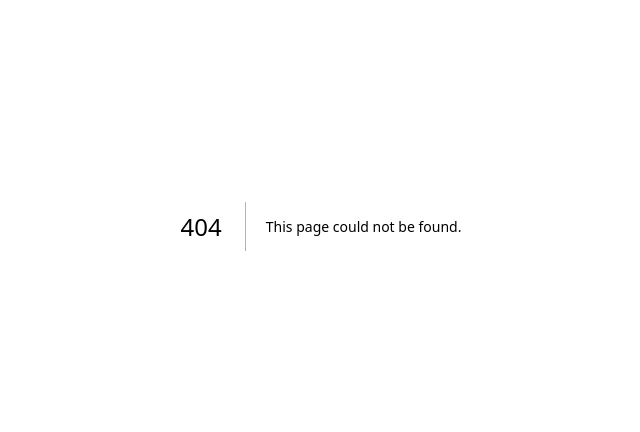
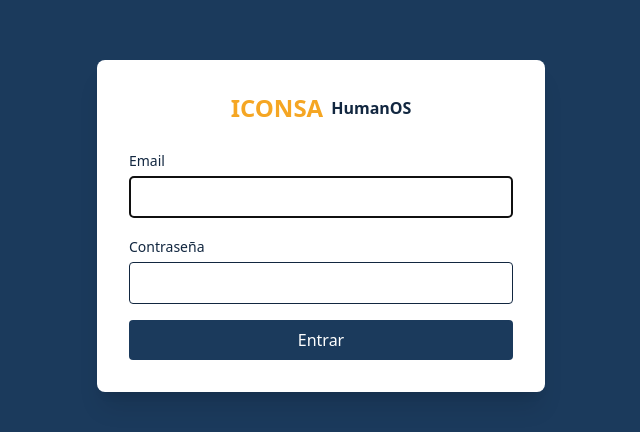
Before and after one commit to jecg2804/HumanOS, a Next.js app: page /login in a window 1280 px wide. Before the commit this address had no page. Shown: the part 174-606 px from the top of the page, without its empty margins (319-959 px from the left). Built offline with nearby package versions, Linux system fonts and the light colour scheme.

Commit message:
feat: auth middleware, login flow, and getMe with role

```diff
--- a/next.config.ts
+++ b/next.config.ts
@@ -1,7 +1,9 @@
 import type { NextConfig } from 'next';
 
 const config: NextConfig = {
-  typedRoutes: true,
+  // typedRoutes intentionally disabled for MVP: bloquea redirects dinámicos
+  // (login `next` param, server actions). Re-evaluar post-MVP.
+  typedRoutes: false,
 };
 
 export default config;
--- /dev/null
+++ b/src/app/login/actions.ts
@@ -0,0 +1,25 @@
+'use server';
+import { redirect } from 'next/navigation';
+import { createServerClientPublic } from '@/lib/supabase/server';
+
+export async function loginAction(formData: FormData) {
+  const email = String(formData.get('email') ?? '').trim();
+  const password = String(formData.get('password') ?? '');
+  const next = String(formData.get('next') ?? '/inicio');
+
+  const supabase = await createServerClientPublic();
+  const { error } = await supabase.auth.signInWithPassword({ email, password });
+
+  if (error) {
+    redirect(
+      `/login?error=${encodeURIComponent('Email o contraseña incorrectos')}&next=${encodeURIComponent(next)}`,
+    );
+  }
+  redirect(next);
+}
+
+export async function logoutAction() {
+  const supabase = await createServerClientPublic();
+  await supabase.auth.signOut();
+  redirect('/login');
+}
--- /dev/null
+++ b/src/app/login/page.tsx
@@ -0,0 +1,72 @@
+import type { Metadata } from 'next';
+import { loginAction } from './actions';
+
+export const metadata: Metadata = {
+  title: 'Iniciar sesión — HumanOS',
+};
+
+export default async function LoginPage({
+  searchParams,
+}: {
+  searchParams: Promise<{ next?: string; error?: string }>;
+}) {
+  const sp = await searchParams;
+  const nextPath = sp.next ?? '/inicio';
+
+  return (
+    <main
+      className="min-h-screen flex items-center justify-center p-6"
+      style={{ background: '#1B3A5C' }}
+    >
+      <form
+        action={loginAction}
+        className="bg-white rounded-lg shadow-xl p-8 w-full max-w-md space-y-4"
+      >
+        <div className="text-center mb-6">
+          <div className="inline-flex items-center gap-2">
+            <span style={{ color: '#F5A623' }} className="font-bold text-2xl">
+              ICONSA
+            </span>
+            <span style={{ color: '#122740' }} className="font-semibold">
+              HumanOS
+            </span>
+          </div>
+        </div>
+        <input type="hidden" name="next" value={nextPath} />
+        <label className="block">
+          <span className="text-sm font-medium">Email</span>
+          <input
+            name="email"
+            type="email"
+            required
+            autoComplete="email"
+            autoFocus
+            className="mt-1 w-full border rounded px-3 py-2"
+          />
+        </label>
+        <label className="block">
+          <span className="text-sm font-medium">Contraseña</span>
+          <input
+            name="password"
+            type="password"
+            required
+            autoComplete="current-password"
+            className="mt-1 w-full border rounded px-3 py-2"
+          />
+        </label>
+        {sp.error && (
+          <p className="text-sm" style={{ color: '#C0392B' }}>
+            {sp.error}
+          </p>
+        )}
+        <button
+          type="submit"
+          className="w-full text-white py-2 rounded transition"
+          style={{ background: '#1B3A5C' }}
+        >
+          Entrar
+        </button>
+      </form>
+    </main>
+  );
+}
--- /dev/null
+++ b/src/lib/auth/getMe.ts
@@ -0,0 +1,50 @@
+import 'server-only';
+import { cache } from 'react';
+import { redirect } from 'next/navigation';
+import { createServerClient, createServerClientPublic } from '@/lib/supabase/server';
+import type { AppRole, Person } from '@/types/database';
+
+const HR_CODES = new Set(['KOSM01', 'OLM206', 'MAN943', 'MEN943']);
+
+export type Me = Person & { role: AppRole };
+
+export class NoLinkedProfileError extends Error {
+  constructor() {
+    super('NO_LINKED_PROFILE');
+    this.name = 'NoLinkedProfileError';
+  }
+}
+
+export const getMe = cache(async (): Promise<Me> => {
+  const supaPub = await createServerClientPublic();
+  const {
+    data: { user },
+  } = await supaPub.auth.getUser();
+  if (!user) redirect('/login');
+
+  const supa = await createServerClient();
+  const { data: person } = await supa
+    .from('people')
+    .select('*')
+    .eq('auth_id', user.id)
+    .maybeSingle();
+
+  if (!person) {
+    throw new NoLinkedProfileError();
+  }
+
+  let role: AppRole = 'employee';
+  if (person.app_role && ['employee', 'supervisor', 'hr_admin'].includes(person.app_role)) {
+    role = person.app_role as AppRole;
+  } else if (HR_CODES.has(person.code)) {
+    role = 'hr_admin';
+  } else {
+    const { count } = await supa
+      .from('people')
+      .select('id', { count: 'exact', head: true })
+      .eq('supervisor_id', person.id);
+    if ((count ?? 0) > 0) role = 'supervisor';
+  }
+
+  return { ...(person as Person), role };
+});
--- /dev/null
+++ b/src/middleware.ts
@@ -0,0 +1,41 @@
+import { NextRequest, NextResponse } from 'next/server';
+import { createServerClient } from '@supabase/ssr';
+
+const PUBLIC_PATHS = ['/login', '/_next', '/favicon.ico', '/sops'];
+
+export async function middleware(req: NextRequest) {
+  const isPublic = PUBLIC_PATHS.some((p) => req.nextUrl.pathname.startsWith(p));
+  if (isPublic) return NextResponse.next();
+
+  const res = NextResponse.next({ request: { headers: req.headers } });
+  const supabase = createServerClient(
+    process.env.NEXT_PUBLIC_SUPABASE_URL!,
+    process.env.NEXT_PUBLIC_SUPABASE_ANON_KEY!,
+    {
+      cookies: {
+        getAll: () => req.cookies.getAll(),
+        setAll: (toSet) => {
+          for (const { name, value, options } of toSet) {
+            res.cookies.set(name, value, options);
+          }
+        },
+      },
+    },
+  );
+
+  const {
+    data: { user },
+  } = await supabase.auth.getUser();
+
+  if (!user) {
+    const url = new URL('/login', req.url);
+    url.searchParams.set('next', req.nextUrl.pathname);
+    return NextResponse.redirect(url);
+  }
+
+  return res;
+}
+
+export const config = {
+  matcher: ['/((?!_next|sops|favicon.ico).*)'],
+};
```
